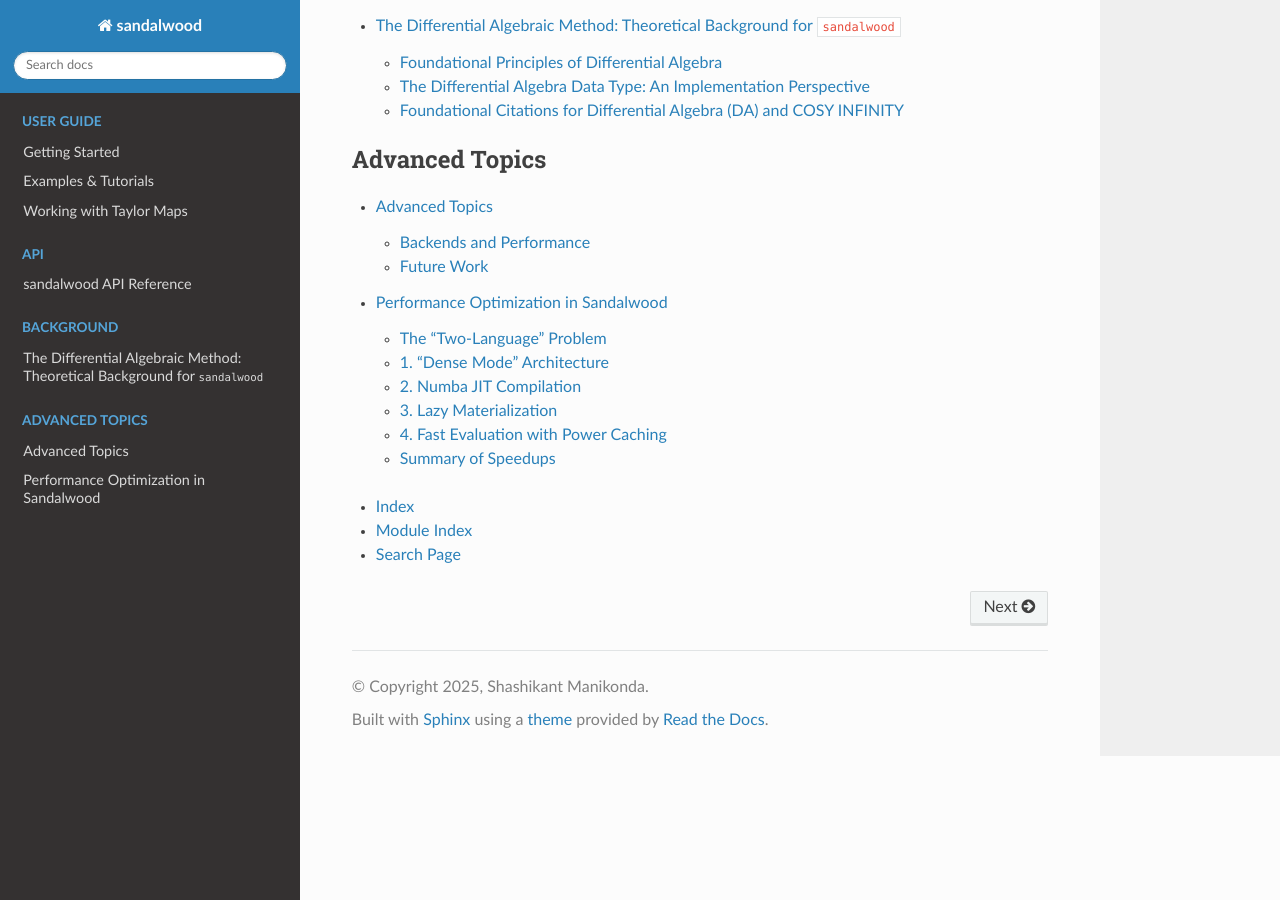
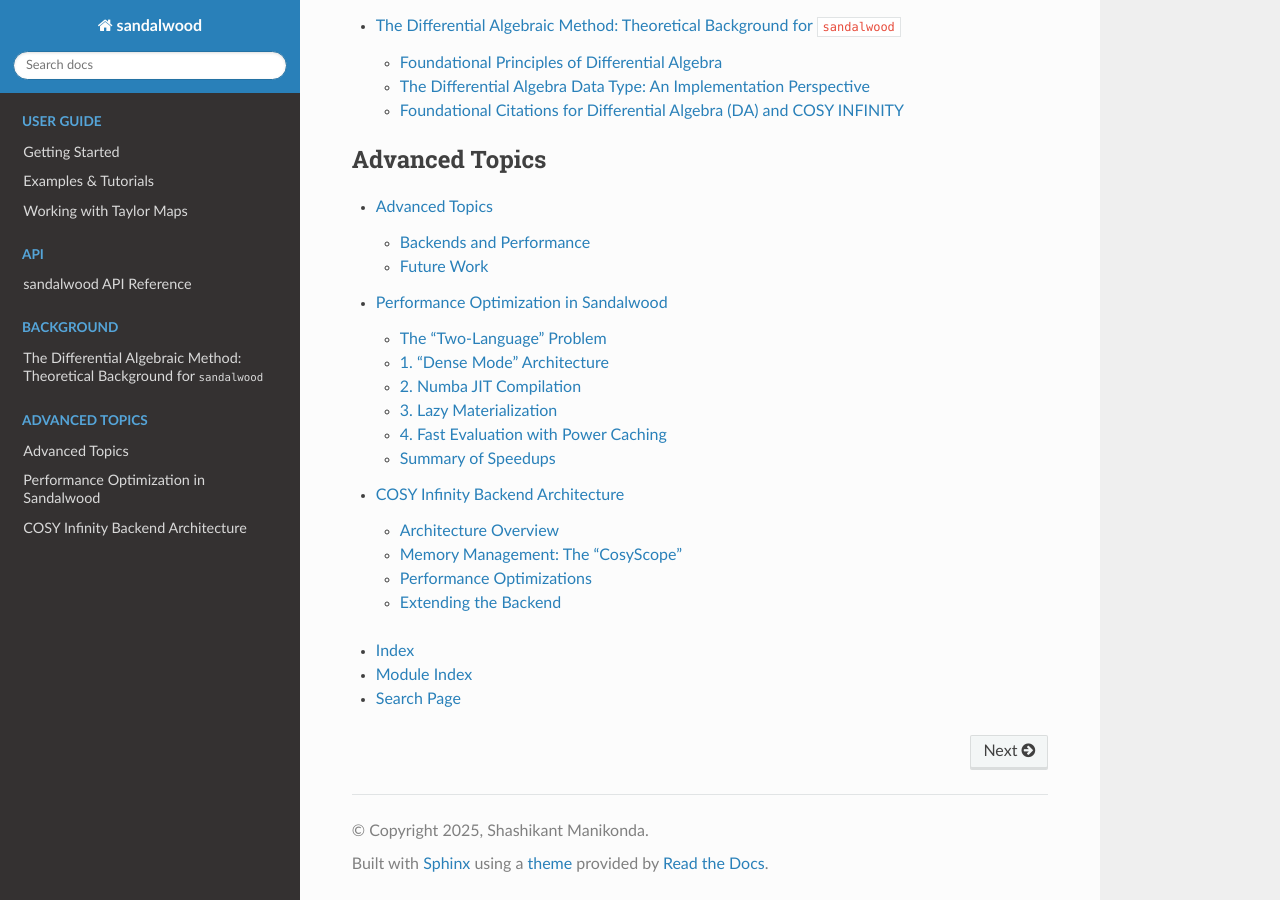
Before and after one commit to shashi-manikonda/sandalwood, a Sphinx documentation site: the page built from docs/index.rst, in a window 1280 px wide and 900 px high, scrolled down 1306 px. Built offline with Sphinx 7.4.7 and the Read the Docs theme 3.1.0, drawn with Linux system fonts in a browser that asks for light colours; some of the changed lines change nothing that is shown.

Commit message:
docs: add comprehensive guide for COSY backend architecture

```diff
--- /dev/null
+++ b/docs/cosy_backend.rst
@@ -0,0 +1,108 @@
+.. _cosy_backend:
+
+COSY Infinity Backend Architecture
+==================================
+
+The **COSY Backend** allows `sandalwood` to harness the raw speed and high-order capabilities of the **COSY Infinity** differential algebra library (written in Fortran 77).
+
+Unlike standard Python bindings (which often copy data excessively), this backend uses a custom **Direct Memory Bridge** designed for High-Performance Computing (HPC).
+
+Architecture Overview
+---------------------
+
+The backend consists of three layers:
+
+1.  **Fortran Core (`libcosy.so`)**: The compiled COSY Infinity library, patched with `wrapper.f` to expose a C-compatible ABI.
+2.  **C-Types Bridge (`cosy_backend.py`)**: A thin Python layer that marshals pointers and integers directly to the shared library.
+3.  **High-Level Wrapper (`CosyDA`)**: A Python class that manages the lifecycle of COSY variables (Indices).
+
+.. code-block:: text
+
+    [ Python User ]  <--  sandalwood.mtf
+           |
+    [ Python Backend ]  (cosy_backend.py)
+           |  (ctypes / pointers)
+           v
+    [ Fortran Wrapper ] (wrapper.f / ISO_C_BINDING)
+           |  (Common Blocks / Arrays)
+           v
+    [ COSY Core ]       (Static Memory Pool)
+
+Memory Management: The "CosyScope"
+----------------------------------
+
+COSY Infinity uses a **Global Static Memory Pool** (Common Blocks `/DACOM/`). It allocates variables sequentially on a stack. This poses a challenge for Python, which uses a dynamic Garbage Collector.
+
+If Python objects are deleted out of order, they would leave "holes" in the COSY stack, leading to memory fragmentation or corruption.
+
+**The Solution: CosyScope**
+
+We implemented a custom context manager, :class:`CosyScope`, which treats memory allocation like a stack frame in a compiler.
+
+.. code-block:: python
+
+    from sandalwood.backends.cosy.cosy_backend import CosyScope
+
+    # State: IVAR=10, IMEM=500
+    with CosyScope():
+        # Allocation happens here
+        x = CosyBackend.var(0)
+        y = x * x + 2
+        # State: IVAR=12, IMEM=550
+
+    # Exit Scope:
+    # The backend strictly "rewinds" the internal pointers.
+    # State: IVAR=10, IMEM=500
+    # All temporary variables (x, y) are effectively freed instantly.
+
+This approach is **O(1)** (constant time) for freeing memory, regardless of how many millions of temporary objects were created inside the loop.
+
+Performance Optimizations
+-------------------------
+
+1. Batch Evaluation with OpenMP
+~~~~~~~~~~~~~~~~~~~~~~~~~~~~~~~
+
+Evaluating a high-order polynomial at millions of points is the most expensive operation in tracking simulations. We offload this entirely to Fortran.
+
+* **Function:** `eval_da_batch` (in `wrapper.f`)
+* **Technique:** It flattens the pointer structure and uses **OpenMP** directives (`!$OMP PARALLEL DO`) to distribute the workload across all CPU cores.
+* **Speedup:** ~50-100x compared to NumPy broadcasting for high orders.
+
+2. Direct "Flat" Data Transfer
+~~~~~~~~~~~~~~~~~~~~~~~~~~~~~~
+
+Standard DA libraries often serialize coefficients into complex objects. Sandalwood uses specialized subroutines (`get_all_coeffs_flat`) that copy the internal COSY memory block directly into a pre-allocated NumPy array buffer.
+
+* **Benefit:** Zero-copy overhead for large coefficient transfers.
+* **Format:** The wrapper flattens the multi-dimensional exponent array into a 1D C-integer array, minimizing marshalling cost.
+
+3. Static "Scratchpad" Allocation
+~~~~~~~~~~~~~~~~~~~~~~~~~~~~~~~~~
+
+To avoid the overhead of finding free memory slots for every intermediate calculation (e.g., `temp = a * b`), the `wrapper.f` module pre-allocates a persistent **Scratchpad** (Common Block `/DASCRATCH/`) of 20 variables.
+
+Intermediate operations reuse these slots, eliminating the need to modify the global memory stack pointer (`IVAR`) for temporary arithmetic results.
+
+Extending the Backend
+---------------------
+
+To add new COSY functions:
+
+1.  **Modify `wrapper.f`**: Add a subroutine using `ISO_C_BINDING`.
+
+    .. code-block:: fortran
+
+       SUBROUTINE MY_FUNC(IDX_IN, IDX_OUT) BIND(C, NAME='my_func')
+           USE ISO_C_BINDING
+           INTEGER(C_INT) IDX_IN, IDX_OUT
+           ! ... Call COSY internal ...
+       END SUBROUTINE
+
+2.  **Update `cosy_backend.py`**: Bind the function signature.
+
+    .. code-block:: python
+
+        bind_cosy_func("my_func", [POINTER(c_int), POINTER(c_int)])
+
+3.  **Recompile**: Run `compile_cosy.sh`.
--- a/docs/index.rst
+++ b/docs/index.rst
@@ -42,6 +42,7 @@
 
    advanced_topics
    optimization
+   cosy_backend
 
 .. toctree::
    :maxdepth: 1
```
